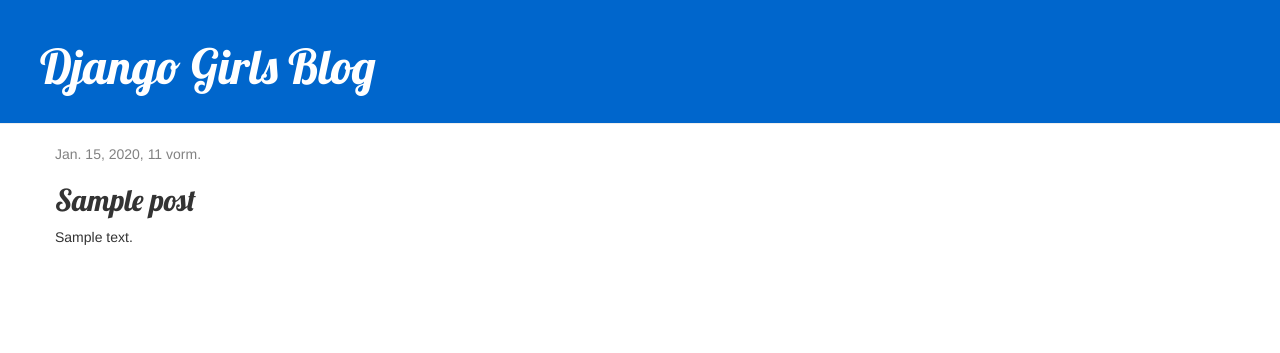
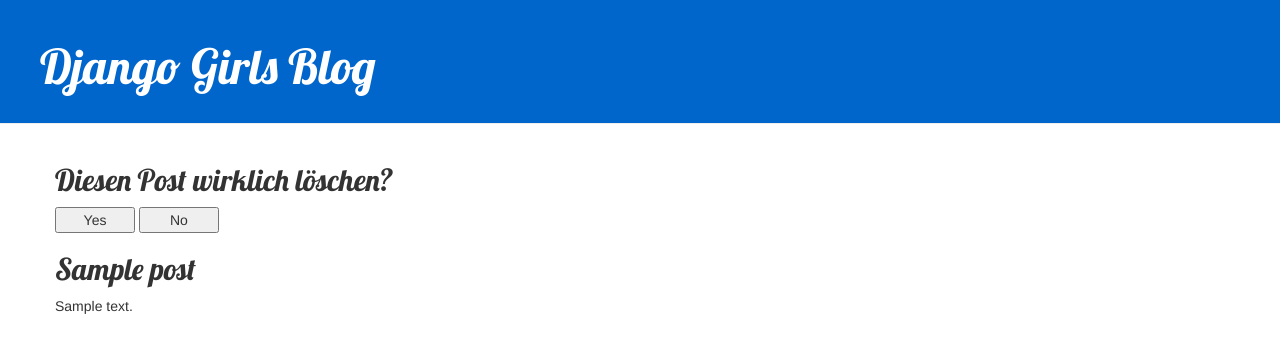
Before and after one commit to ma89g/my-first-blog, a Django app: page /post/1/remove/ in a window 1280 px wide. Shown: the top 353 px of the page. Run offline with Django 3.2, Linux system fonts and the light colour scheme; tables that the repository leaves empty hold one stand-in row (values such as "Sample post"); some libraries are stand-ins or nearby versions.

Commit message:
Bugfixes Confirming Post Remove

```diff
--- a/blog/static/css/blog.css
+++ b/blog/static/css/blog.css
@@ -55,3 +55,7 @@ h1, h2, h3, h4 {
 .post h2 a, .post h2 a:visited {
     color: #000000;
 }
+
+form.ConfirmYesNo input[type="submit"] {
+    width: 80px;
+}
--- a/blog/templates/blog/post_remove.html
+++ b/blog/templates/blog/post_remove.html
@@ -3,8 +3,10 @@
 {% block content %}
     <div class="post">
         <h2>Diesen Post wirklich löschen?</h2>
-        <form method="POST" class="post-form">{% csrf_token %}
-            <p><input type="submit" value="Yes" /> <input type="button" value="No" /></p>
+        <form method="POST" class="post-form ConfirmYesNo">{% csrf_token %}
+            <p><input id="yes" type="submit" name="yes" value="Yes" />
+                <input id="no" type="submit" name="no" value="No" />
+            </p>
         </form>
         <h2>{{ post.title }}</h2>
         <p>{{ post.text|linebreaksbr }}</p>
--- a/blog/views.py
+++ b/blog/views.py
@@ -4,8 +4,6 @@ from .models import Post
 from django.shortcuts import render, get_object_or_404
 from .forms import PostForm
 from django.shortcuts import redirect
-from tkinter import *
-from tkinter import messagebox
 
 # Create your views here.
 def post_list(request):
@@ -55,10 +53,13 @@ def post_publish(request, pk):
 def post_remove(request, pk):
     post = get_object_or_404(Post, pk=pk)
     #POST requests
-    if request.method == "POST":
+    x = request.POST.get('no')
+    print(x)
+    if request.method == "POST" and request.POST.get('yes') == "Yes":
         #confirming delete
-        #post.delete()
-        x = post
+        post.delete()
         return redirect('post_list')
+    elif request.method == "POST" and request.POST.get('no') == "No":
+        return render(request, 'blog/post_detail.html', {'post': post})
     else:
-        return render(request, 'blog/post_detail.html', {'post': post})
+        return render(request, 'blog/post_remove.html', {'post': post})
```
